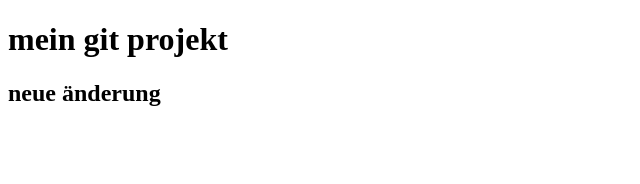
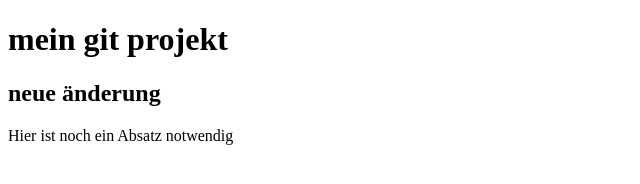
Before and after one commit to ancollet/udemy_locweb, a plain HTML site: page index.html in a window 1280 px wide. Shown: the whole page, without its empty margins (0-640 px from the left). Drawn offline with Linux system fonts and the light colour scheme.

Commit message:
changes in body - fixing bug

```diff
--- a/index.html
+++ b/index.html
@@ -6,5 +6,9 @@
 
 <h2> neue änderung</h2>
 
+
+<p> Hier ist noch ein Absatz notwendig</p>
+
+
 </body>
 </html>
```
